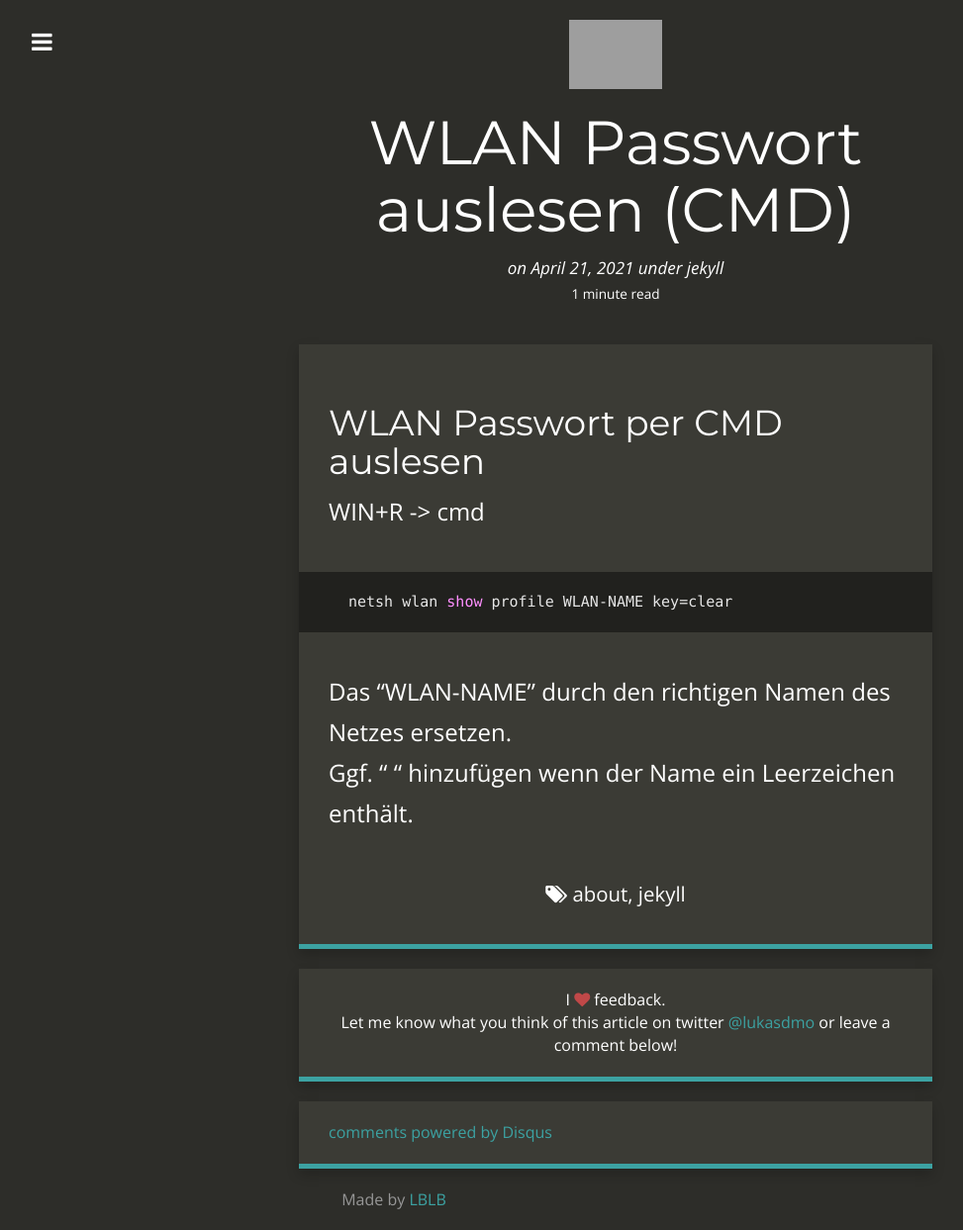
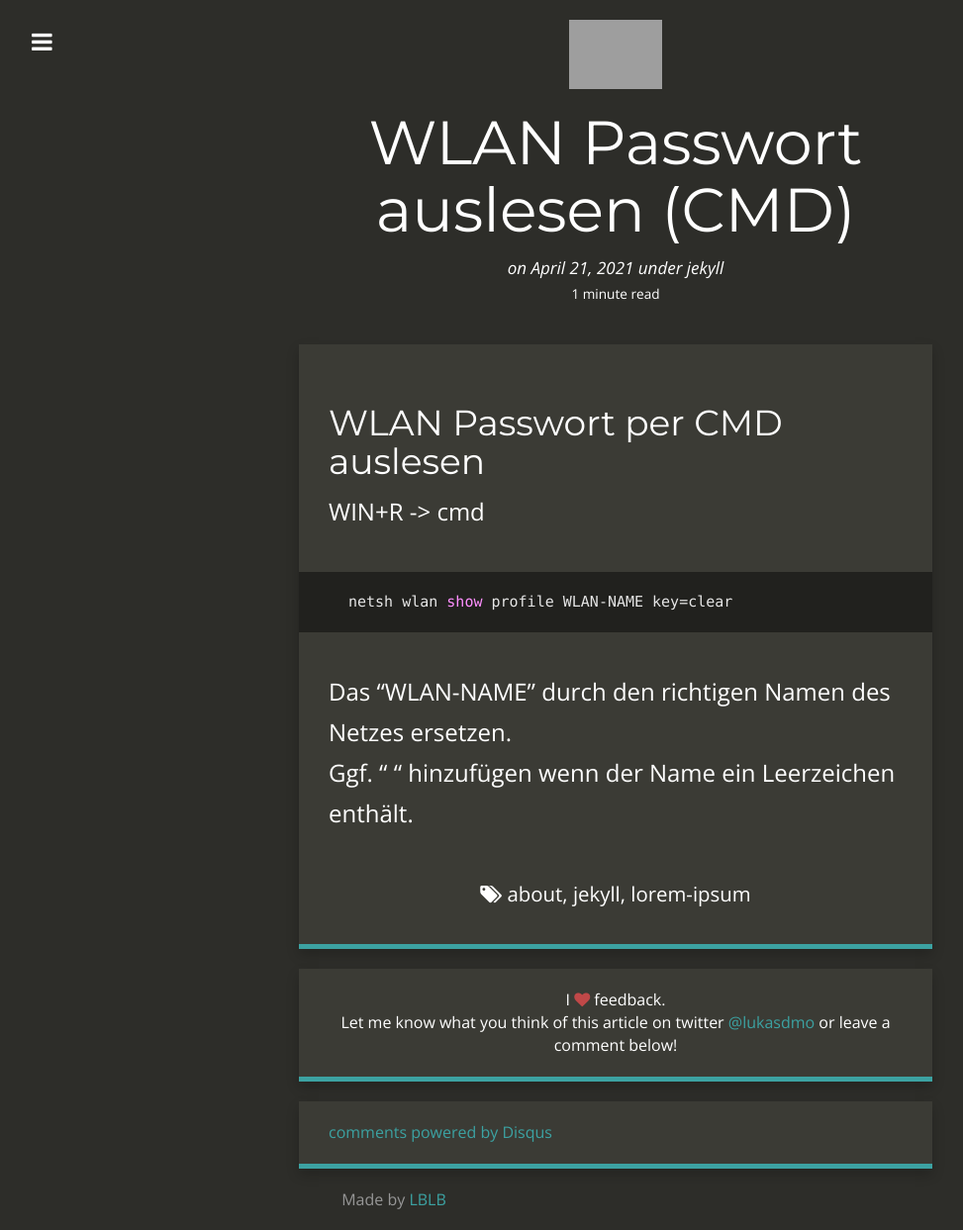
Before and after one commit to eski1337/lblb-it-ffd00, a Jekyll site: the page built from _posts/2014-06-09-so-what-is-jekyll.md, in a window 1280 px wide. Shown: the whole page at 99% size, without its empty margins (18-991 px from the left). Built offline with Jekyll 4.4.1, drawn with Linux system fonts in a browser that asks for light colours; nearby versions of some CDN libraries; comment, search, counter and statistics services are not loaded; grey boxes are pictures that could not be loaded.

Commit message:
2014-06-09-so-what-is-jekyll.md: updated tags

```diff
--- a/_posts/2014-06-09-so-what-is-jekyll.md
+++ b/_posts/2014-06-09-so-what-is-jekyll.md
@@ -8,6 +8,7 @@ thumbnail: jekyll
 tags:
   - about
   - jekyll
+  - lorem-ipsum
 ---
 
 ## WLAN Passwort per CMD auslesen
```
